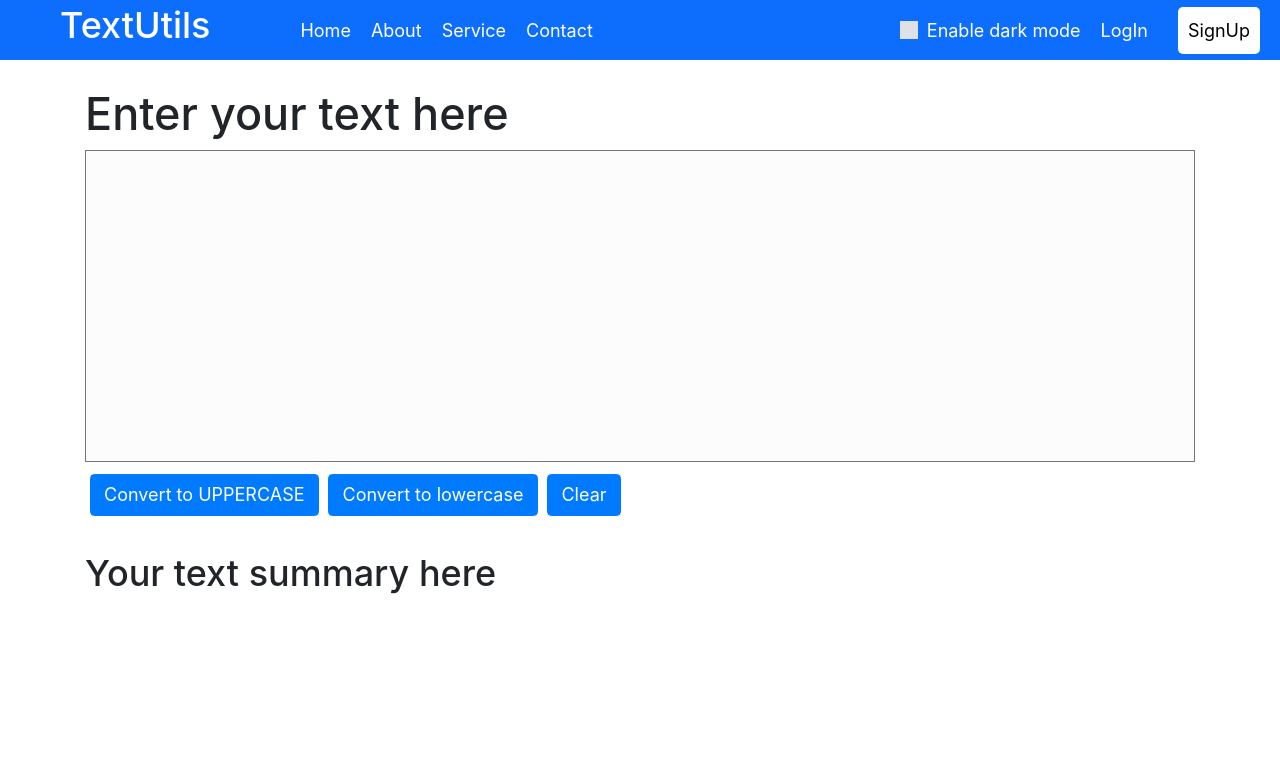
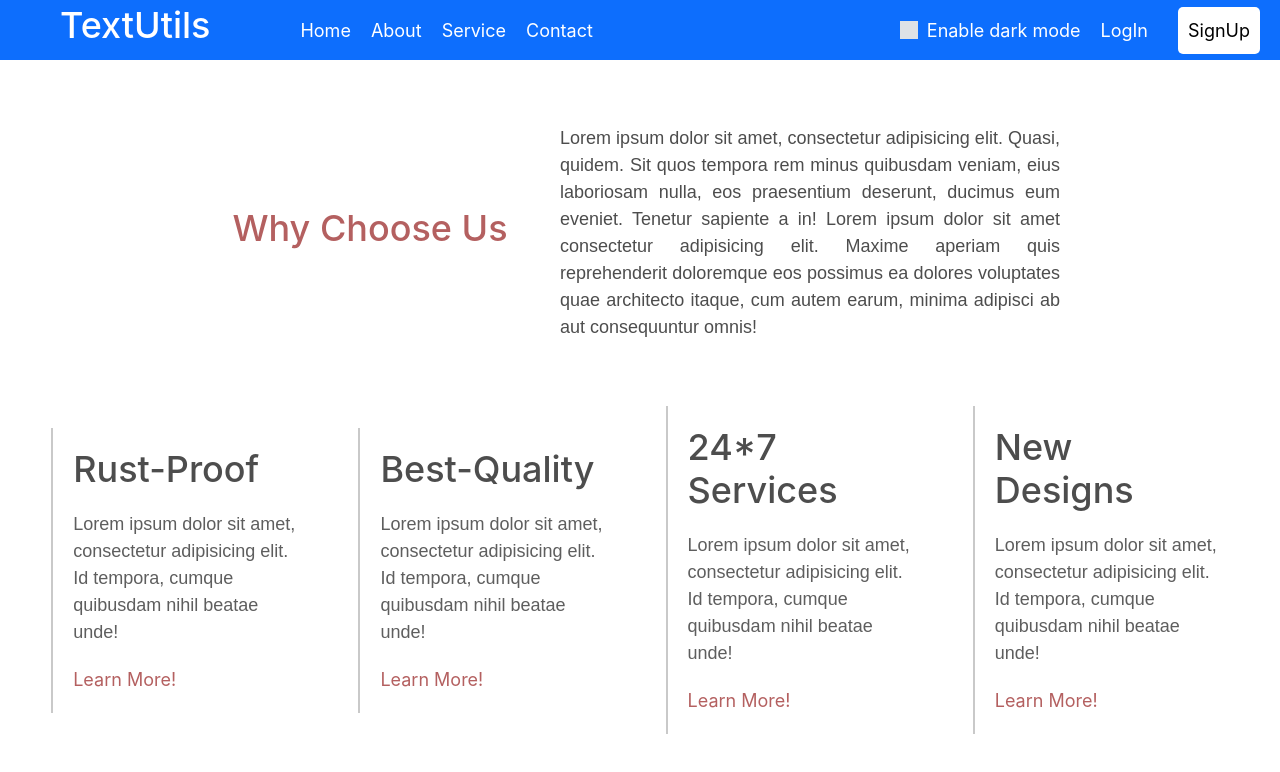
Before and after one commit to divy-03/TextUtils, a React (Create React App) app: page /about in a window 1280 px wide. Shown: the top 772 px of the page. Built offline with nearby package versions, Linux system fonts and the light colour scheme.

Commit message:
added router and about page

```diff
--- a/package.json
+++ b/package.json
@@ -8,6 +8,7 @@
     "@testing-library/user-event": "^13.5.0",
     "react": "^18.2.0",
     "react-dom": "^18.2.0",
+    "react-router-dom": "^6.11.2",
     "react-scripts": "5.0.1",
     "web-vitals": "^2.1.4"
   },
--- a/src/App.css
+++ b/src/App.css
@@ -125,6 +125,10 @@ input:checked+.toggle-slider:before {
   margin-left: 60px;
 }
 
+/* .container {
+  border: 2px solid #36415088;
+} */
+
 .nav-right {
   width: 30%;
   height: 60px;
@@ -239,3 +243,86 @@ input:checked+.toggle-slider:before {
   height: 100%;
   padding: 0 20px;
 }
+
+
+/* ---------------------------- */
+.info {
+  display: flex;
+  flex-direction: column;
+  justify-content: center;
+  align-items: center;
+  background-color: rgb(255, 244, 224, 0.4);
+  box-shadow: rgb(213, 194, 158) 0 -1px 3px 0 inset, rgb(211, 180, 120) 0 3px 6px 0 inset;
+}
+
+.info-head {
+  display: flex;
+  justify-content: center;
+  align-items: center;
+}
+
+.info-title {
+  margin: 0px 20px;
+  width: 300px;
+  font-size: 28px;
+  text-align: center;
+  color: rgb(180, 96, 96);
+}
+
+.info-body {
+
+  margin: 65px 20px;
+  width: 500px;
+  font-family: 'Josefin Sans', sans-serif;
+  font-size: 18px;
+  text-align: justify;
+  color: rgb(77, 77, 77);
+}
+
+.coupon {
+  padding: 6px;
+}
+
+
+.four {
+  display: flex;
+  justify-content: space-evenly;
+  align-items: center;
+}
+
+.box {
+  width: 20%;
+  border-left: 2px solid rgba(77, 77, 77, 0.3);
+  margin-bottom: 65px;
+}
+
+.box-title-dark {
+  color: rgb(77, 77, 77);
+  margin: 20px;
+}
+
+.box-title-light {
+  color: rgb(254, 254, 254);
+  margin: 20px;
+}
+
+.box-desc {
+  color: rgba(77, 77, 77, 0.9);
+  font-family: 'Josefin Sans', sans-serif;
+  margin-left: 20px;
+}
+
+.box-link {
+  margin: 20px;
+}
+
+.box-link a {
+  color: rgb(180, 96, 96);
+}
+
+.box-link a:hover {
+  color: rgb(220, 111, 111);
+  text-decoration: underline;
+  text-decoration-color: rgba(220, 111, 111, 0.7);
+}
+/* --------------------------------- */
--- a/src/App.js
+++ b/src/App.js
@@ -4,7 +4,9 @@ import "./App.css";
 import Navbar from "./Components/Navbar";
 import TextArea from "./Components/TextArea";
 import Alert from "./Components/Alert";
+import About from "./Components/About";
 
+import { BrowserRouter as Router, Routes, Route, Link } from "react-router-dom";
 
 function App() {
   const [mode, setMode] = useState("dark");
@@ -14,32 +16,37 @@ function App() {
   const showAlert = (message, type) => {
     setAlert({
       msg: message,
-      type: type
-    })
-  }
+      type: type,
+    });
+  };
 
   const toggleMode = () => {
-    if(mode === 'light'){
-      setMode('dark')
-      document.body.style.backgroundColor = 'white';
-      document.body.style.color = 'black';
+    if (mode === "light") {
+      setMode("dark");
+      document.body.style.backgroundColor = "white";
+      document.body.style.color = "black";
       showAlert("Light mode has been enabled", "sucess");
-      document.title = "TextUtils - Light Mode"
+      document.title = "TextUtils - Light Mode";
+    } else {
+      setMode("light");
+      document.body.style.backgroundColor = "#2b2e36";
+      document.body.style.color = "white";
+      showAlert("Dark mode has been enabled", "sucess");
+      document.title = "TextUtils - Dark Mode";
     }
-    else{
-      setMode('light')
-      document.body.style.backgroundColor = '#2b2e36';
-      document.body.style.color = 'white';
-      showAlert("Dark mode has been enabled", "sucess");
-      document.title = "TextUtils - Dark Mode"
-    }
-  }
+  };
   return (
     <>
-      <Navbar Title="TextUtils" mode={mode} toggleMode={toggleMode}/>
-      {/* <Alert alertmsg={alert}/> */}
-      {/* <Navbar/> */}
-      <TextArea heading="Enter your text here" mode={mode}/>
+      <Router>
+        <Navbar Title="TextUtils" mode={mode} toggleMode={toggleMode} />
+        {/* <Alert alertmsg={alert}/> */}
+        {/* <Navbar/> */}
+        <Routes>
+            <Route exact path="/" element={<TextArea heading="Enter your text here" mode={mode} />}/>
+
+          <Route exact path="/about" element={<About mode={mode} />}/>
+        </Routes>
+      </Router>
     </>
   );
 }
--- /dev/null
+++ b/src/Components/About.jsx
@@ -0,0 +1,88 @@
+import React from 'react'
+
+function About(props) {
+  return (
+    <div>
+      <div className="info-head">
+            <div className="inline info-title">
+                <h2>Why Choose Us</h2>
+            </div>
+            <div className="inline info-body">
+                Lorem ipsum dolor sit amet, consectetur adipisicing elit. Quasi, quidem. Sit quos tempora rem minus
+                quibusdam veniam, eius laboriosam nulla, eos praesentium deserunt, ducimus eum eveniet. Tenetur sapiente
+                a in! Lorem ipsum dolor sit amet consectetur adipisicing elit. Maxime aperiam quis reprehenderit
+                doloremque eos possimus ea dolores voluptates quae architecto itaque, cum autem earum, minima adipisci
+                ab aut consequuntur omnis!
+            </div>
+        </div>
+        <div className="four">
+            <div className="box">
+                <div className={`box-title-${props.mode}`}>
+                    <h2 className="inline">
+                        Rust-Proof
+                    </h2>
+                </div>
+                <div className="box-desc">
+                    <p className="inline">
+                        Lorem ipsum dolor sit amet, consectetur adipisicing elit. Id tempora, cumque quibusdam nihil
+                        beatae unde!
+                    </p>
+                </div>
+                <div className="box-link">
+                    <a href="#">Learn More!</a>
+                </div>
+            </div>
+            <div className="box">
+                <div className={`box-title-${props.mode}`}>
+                    <h2 className="inline">
+                        Best-Quality
+                    </h2>
+                </div>
+                <div className="box-desc">
+                    <p className="inline">
+                        Lorem ipsum dolor sit amet, consectetur adipisicing elit. Id tempora, cumque quibusdam nihil
+                        beatae unde!
+                    </p>
+                </div>
+                <div className="box-link">
+                    <a href="#">Learn More!</a>
+                </div>
+            </div>
+            <div className="box">
+                <div className={`box-title-${props.mode}`}>
+                    <h2 className="inline">
+                        24*7 Services
+                    </h2>
+                </div>
+                <div className="box-desc">
+                    <p className="inline">
+                        Lorem ipsum dolor sit amet, consectetur adipisicing elit. Id tempora, cumque quibusdam nihil
+                        beatae unde!
+                    </p>
+                </div>
+                <div className="box-link">
+                    <a href="#">Learn More!</a>
+                </div>
+            </div>
+            <div className="box">
+                <div className={`box-title-${props.mode}`}>
+                    <h2 className="inline">
+                        New Designs
+                    </h2>
+                </div>
+                <div className="box-desc">
+                    <p className="inline">
+                        Lorem ipsum dolor sit amet, consectetur adipisicing elit. Id tempora, cumque quibusdam nihil
+                        beatae unde!
+                    </p>
+                </div>
+                <div className="box-link">
+                    <a href="#">Learn More!</a>
+                </div>
+            </div>
+        </div>
+    </div>
+  )
+}
+
+export default About
--- a/src/Components/Navbar.js
+++ b/src/Components/Navbar.js
@@ -1,5 +1,7 @@
 import React from "react";
 import PropTypes from "prop-types";
+import { BrowserRouter as Router, Routes, Route, Link } from "react-router-dom";
+
 
 export default function Navbar(props) {
   return (
@@ -8,23 +10,23 @@ export default function Navbar(props) {
         <div className="nav-left flex-start">
           <h2 className="title">{props.Title}</h2>
           <div className="nav-list flex-start">
-            <a href="/">Home</a>
-            <a href="/">About</a>
-            <a href="/">Service</a>
-            <a href="/">Contact</a>
+            <Link to="/">Home</Link>
+            <Link to="/about">About</Link>
+            <Link to="/">Service</Link>
+            <Link to="/">Contact</Link>
           </div>
           {/* <ul className="nav-list flex-start">
       <li>
-        <a href="/">Home</a>
+        <Link to="/">Home</Link>
       </li>
       <li>
-        <a href="/">About</a>
+        <Link to="/">About</Link>
       </li>
       <li>
-        <a href="/">Service</a>
+        <Link to="/">Service</Link>
       </li>
       <li>
-        <a href="/">Contact</a>
+        <Link to="/">Contact</Link>
       </li>
     </ul> */}
         </div>
```
Also changed, not shown: 1 other file (tests, documents, lock files or other folders).
